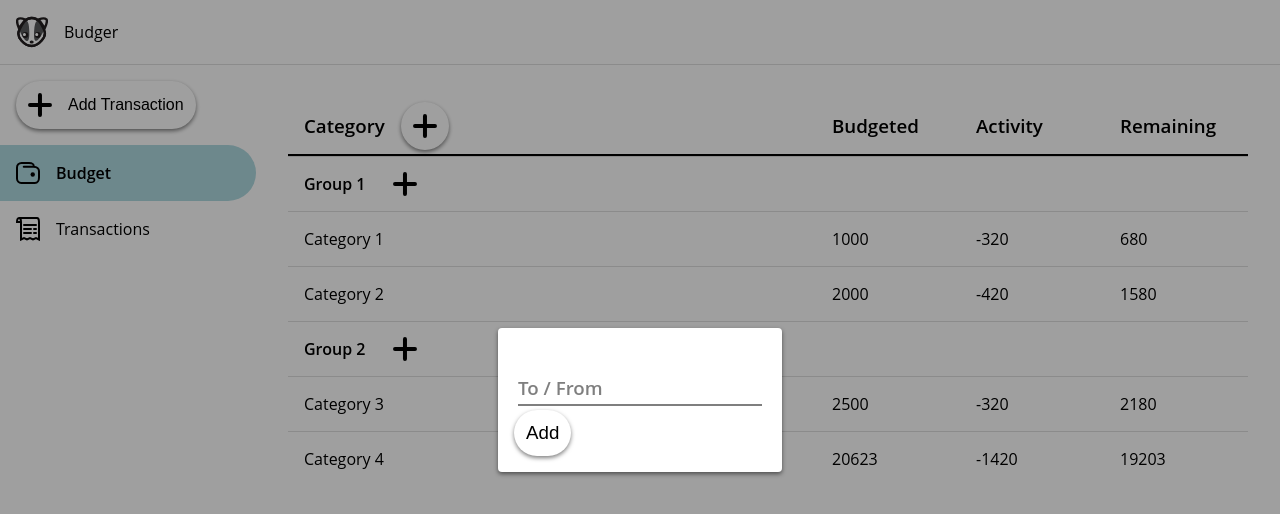
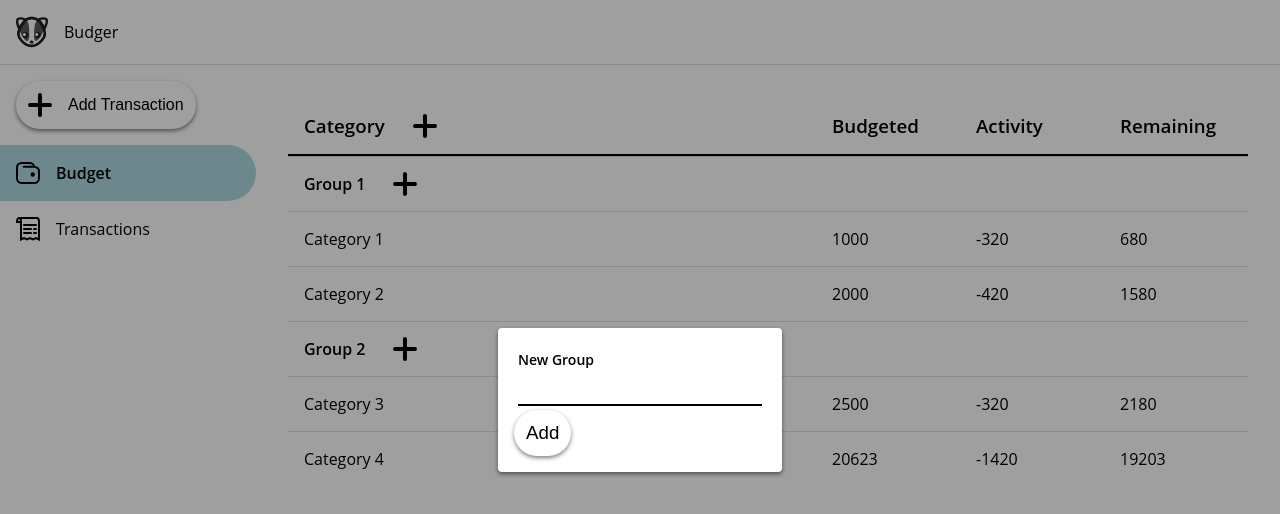
Before and after one commit to itscharlieliu/budger, a React (Create React App) app: page /budget in a window 1280 px wide. Both pictures are taken after a click on the button 424 px from the left and 125 px from the top of the page. Shown: the top 514 px of the page. Built offline with nearby package versions, Linux system fonts and the light colour scheme; the HTML template or start-up script is replaced by a standard one.

Commit message:
Add UI for adding category

```diff
--- a/public/translations/en.json
+++ b/public/translations/en.json
@@ -9,6 +9,8 @@
     "account": "Account",
     "date": "Date",
     "fullDate": "{{- date, L}}",
+    "newCategory": "New Category",
+    "newGroup": "New Group",
     "cannotBeEmpty": "This field cannot be empty",
     "in": "In",
     "addTransaction": "Add Transaction",
--- a/src/components/forms/CategoryAddForm.tsx
+++ b/src/components/forms/BudgetCategoryAddForm.tsx
@@ -1,4 +1,4 @@
-import { addBudgetGroup } from "../../store/budget/budgetActions";
+import { addBudgetCategory, addBudgetGroup } from "../../store/budget/budgetActions";
 import { connect, ResolveThunks } from "react-redux";
 import { Field, FieldRenderProps, Form, FormRenderProps } from "react-final-form";
 
@@ -10,10 +10,11 @@ import Button from "../common/Button";
 
 interface OwnProps {
     onSubmit?: () => void;
+    group: string;
 }
 
 interface DispatchProps {
-    addBudgetGroup: typeof addBudgetGroup;
+    addBudgetCategory: typeof addBudgetCategory;
 }
 
 type AllProps = OwnProps & ResolveThunks<DispatchProps>;
@@ -28,9 +29,9 @@ const CategoryAddContainer = styled.form`
     flex-direction: column;
 `;
 
-const CategoryAddForm = (props: AllProps): JSX.Element => {
+const BudgetCategoryAddForm = (props: AllProps): JSX.Element => {
     const handleAddCategoryGroup = (values: FormValues) => {
-        values.categoryName && props.addBudgetGroup(values.categoryName);
+        values.categoryName && props.addBudgetCategory(props.group, values.categoryName);
         props.onSubmit && props.onSubmit();
     };
 
@@ -45,7 +46,8 @@ const CategoryAddForm = (props: AllProps): JSX.Element => {
                                 {...input}
                                 helperText={meta.touched && meta.error}
                                 error={meta.touched && meta.error}
-                                label={t("toFrom")}
+                                label={t("newCategory")}
+                                autoFocus
                             />
                         )}
                     </Field>
@@ -57,7 +59,7 @@ const CategoryAddForm = (props: AllProps): JSX.Element => {
 };
 
 const mapDispatchToProps = {
-    addBudgetGroup,
+    addBudgetCategory,
 };
 
-export default connect(null, mapDispatchToProps)(CategoryAddForm);
+export default connect(null, mapDispatchToProps)(BudgetCategoryAddForm);
--- /dev/null
+++ b/src/components/forms/BudgetGroupAddForm.tsx
@@ -0,0 +1,64 @@
+import { addBudgetGroup } from "../../store/budget/budgetActions";
+import { connect, ResolveThunks } from "react-redux";
+import { Field, FieldRenderProps, Form, FormRenderProps } from "react-final-form";
+
+import React from "react";
+import styled from "styled-components";
+import Input from "../common/Input";
+import t from "../../services/i18n/language";
+import Button from "../common/Button";
+
+interface OwnProps {
+    onSubmit?: () => void;
+}
+
+interface DispatchProps {
+    addBudgetGroup: typeof addBudgetGroup;
+}
+
+type AllProps = OwnProps & ResolveThunks<DispatchProps>;
+
+interface FormValues {
+    groupName?: string;
+}
+
+const CategoryAddContainer = styled.form`
+    padding: 16px;
+    display: flex;
+    flex-direction: column;
+`;
+
+const BudgetGroupAddForm = (props: AllProps): JSX.Element => {
+    const handleAddCategoryGroup = (values: FormValues) => {
+        values.groupName && props.addBudgetGroup(values.groupName);
+        props.onSubmit && props.onSubmit();
+    };
+
+    return (
+        <Form
+            onSubmit={handleAddCategoryGroup}
+            component={({ handleSubmit }: FormRenderProps) => (
+                <CategoryAddContainer onSubmit={handleSubmit}>
+                    <Field name={"groupName"}>
+                        {({ input, meta }: FieldRenderProps<string, HTMLElement>) => (
+                            <Input
+                                {...input}
+                                helperText={meta.touched && meta.error}
+                                error={meta.touched && meta.error}
+                                label={t("newGroup")}
+                                autoFocus
+                            />
+                        )}
+                    </Field>
+                    <Button type={"submit"}>Add</Button>
+                </CategoryAddContainer>
+            )}
+        />
+    );
+};
+
+const mapDispatchToProps = {
+    addBudgetGroup,
+};
+
+export default connect(null, mapDispatchToProps)(BudgetGroupAddForm);
--- a/src/components/screens/BudgetScreen.tsx
+++ b/src/components/screens/BudgetScreen.tsx
@@ -11,7 +11,8 @@ import Button from "../common/Button";
 import ScreenContainer from "../common/ScreenContainer";
 import { ReactComponent as PlusIcon } from "../../resources/images/plusIcon.svg";
 import Modal from "../common/Modal";
-import CategoryAddForm from "../forms/CategoryAddForm";
+import BudgetGroupAddForm from "../forms/BudgetGroupAddForm";
+import BudgetCategoryAddForm from "../forms/BudgetCategoryAddForm";
 
 interface StateProps {
     totalBudget: BudgetGroup[];
@@ -63,16 +64,16 @@ const BudgetCategoryText = styled.span`
 `;
 
 const BudgetHeader = (): JSX.Element => {
-    const [isAddingCategory, setIsAddingCategory] = useState(false);
+    const [isAddingGroup, setIsAddingGroup] = useState(false);
 
     return (
         <>
             <BudgetHeaderContainer>
-                <Modal visible={isAddingCategory} onClose={() => setIsAddingCategory(false)}>
-                    <CategoryAddForm onSubmit={() => setIsAddingCategory(false)} />
+                <Modal visible={isAddingGroup} onClose={() => setIsAddingGroup(false)}>
+                    <BudgetGroupAddForm onSubmit={() => setIsAddingGroup(false)} />
                 </Modal>
                 <span>{t("category")}</span>
-                <BudgetAddButton icon={<PlusIcon />} flat onClick={() => setIsAddingCategory(true)} />
+                <BudgetAddButton icon={<PlusIcon />} flat onClick={() => setIsAddingGroup(true)} />
             </BudgetHeaderContainer>
             <BudgetHeaderContainer>{t("budgeted")}</BudgetHeaderContainer>
             <BudgetHeaderContainer>{t("activity")}</BudgetHeaderContainer>
@@ -93,11 +94,16 @@ const BudgetCategoryRow = (props: BudgetCategory): JSX.Element => {
 };
 
 const BudgetGroupRow = (props: BudgetGroup): JSX.Element => {
+    const [isAddingCategory, setIsAddingCategory] = useState(false);
+
     return (
         <>
             <BudgetGroupContainer>
+                <Modal visible={isAddingCategory} onClose={() => setIsAddingCategory(false)}>
+                    <BudgetCategoryAddForm onSubmit={() => setIsAddingCategory(false)} group={props.group} />
+                </Modal>
                 {props.group}
-                <BudgetAddButton icon={<PlusIcon />} flat />
+                <BudgetAddButton icon={<PlusIcon />} onClick={() => setIsAddingCategory(true)} flat />
             </BudgetGroupContainer>
             {props.categories.map((category: BudgetCategory) => (
                 <BudgetCategoryRow
```
